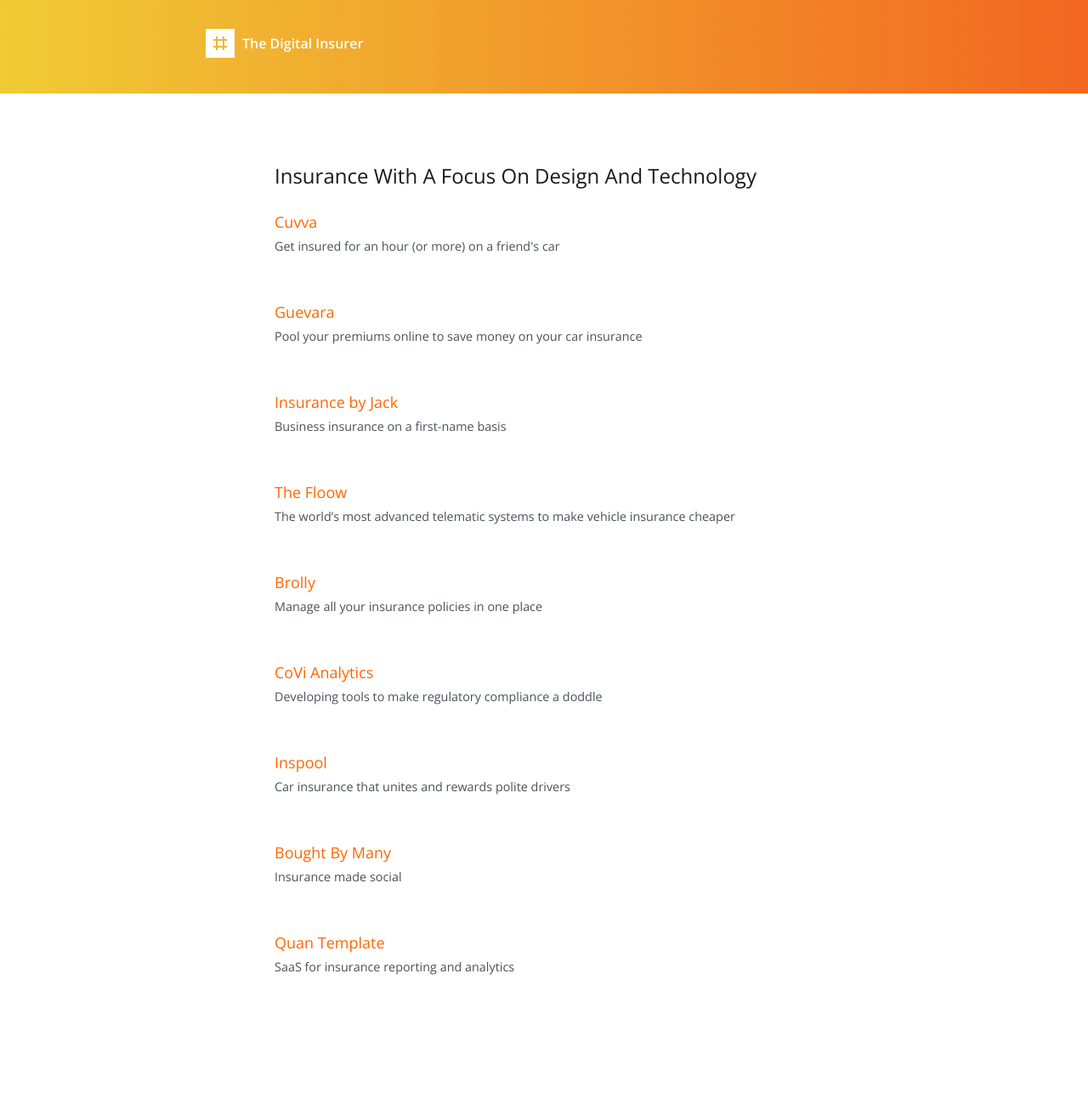
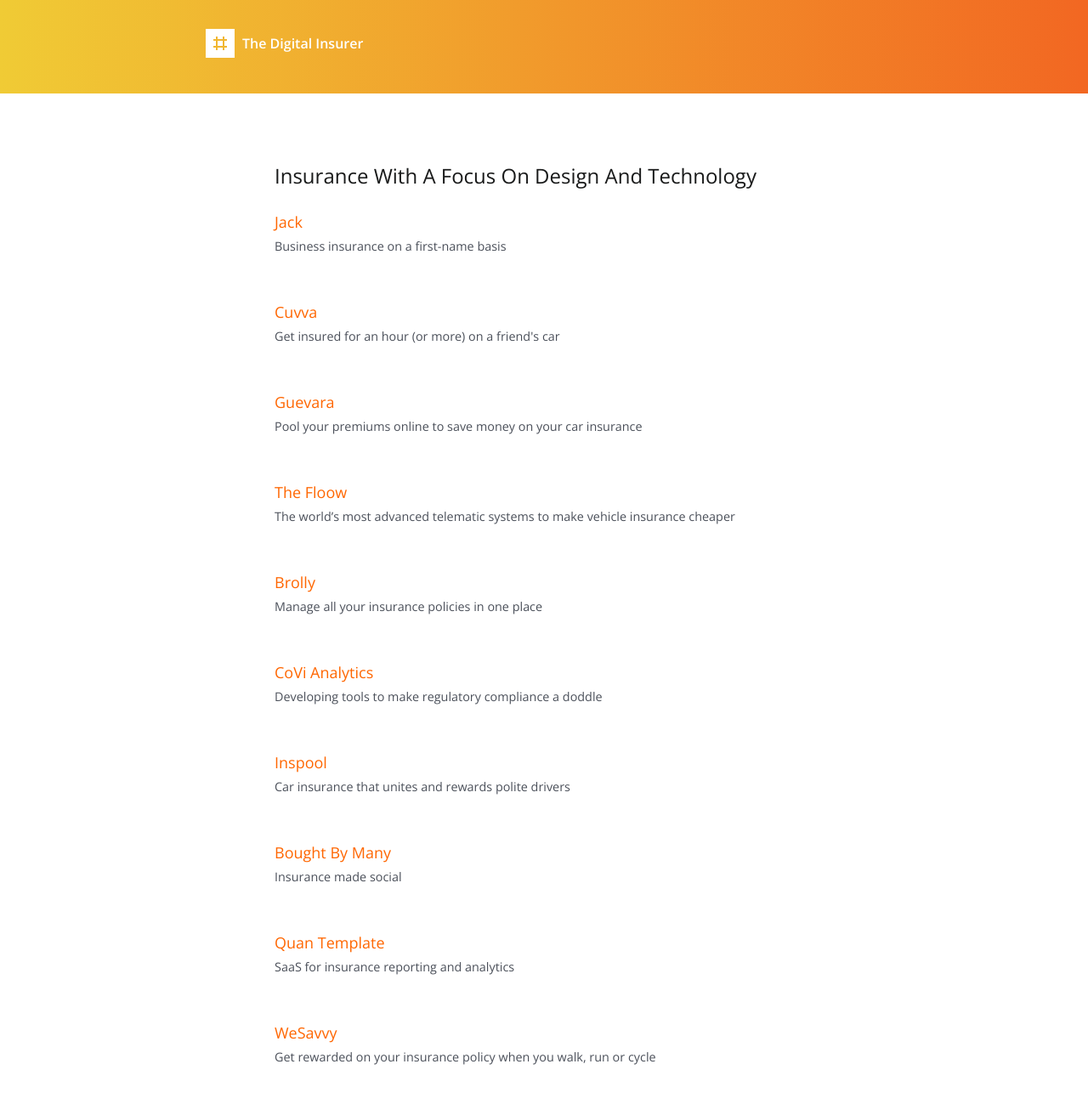
Before and after one commit to ashleybaxter/thedigitalinsurer, a Jekyll site: the page built from index.html, in a window 1280 px wide and 1400 px high. Shown: the top 1292 px of the window at 85% size. Built offline with Jekyll 4.4.1, drawn with Linux system fonts in a browser that asks for light colours.

Commit message:
Added WeSavvy to companies

```diff
--- a/_data/companies.yml
+++ b/_data/companies.yml
@@ -1,3 +1,8 @@
+- name: Jack
+  url: https://withjack.co.uk
+  image: jack.png
+  tagline: Business insurance on a first-name basis
+
 - name: Cuvva
   url: https://cuvva.co/
   image: cuvva.svg
@@ -7,11 +12,6 @@
   url: https://heyguevara.com/
   image: guevara.png
   tagline: Pool your premiums online to save money on your car insurance
-
-- name: Insurance by Jack
-  url: http://insurancebyjack.co.uk
-  image: jack.png
-  tagline: Business insurance on a first-name basis
 
 - name: The Floow
   url: http://www.thefloow.com/
@@ -36,3 +36,7 @@
 - name: Quan Template
   url: https://www.quantemplate.com/
   tagline: SaaS for insurance reporting and analytics
+
+- name: WeSavvy
+  url: http://wesavvy.com/
+  tagline: Get rewarded on your insurance policy when you walk, run or cycle
--- a/_includes/footer.html
+++ b/_includes/footer.html
@@ -1,6 +1,6 @@
       <footer data-animation="fadeInUp">
         <div class="copyright">
-          Made by <a href="http://insurancebyjack.co.uk"><img src="/img/jack.png" alt="Insurance by Jack"></a>
+          Made by <a href="https://withjack.co.uk"><img src="/img/jack.png" alt="Jack"></a>
         </div>
       </footer>
 
```
Also changed, not shown: 4 other files.
